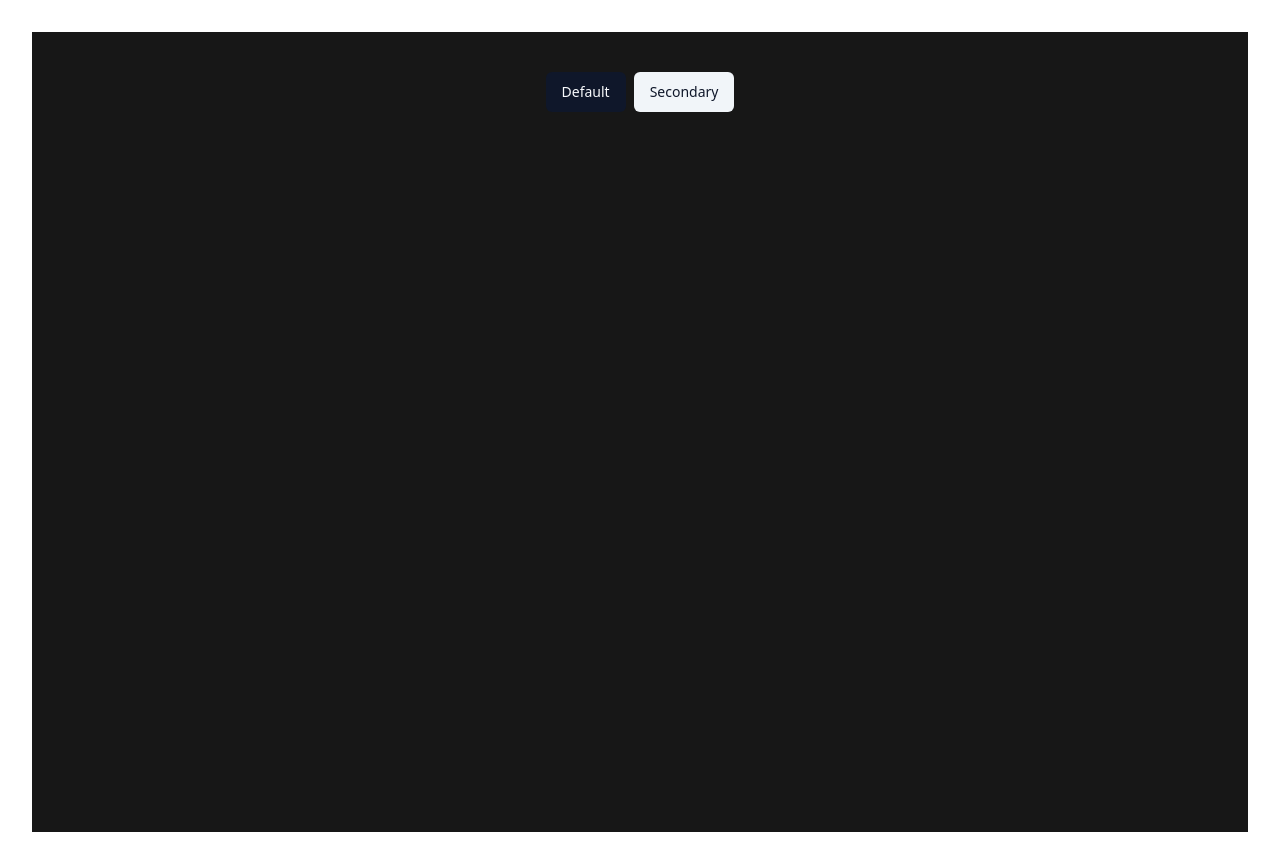
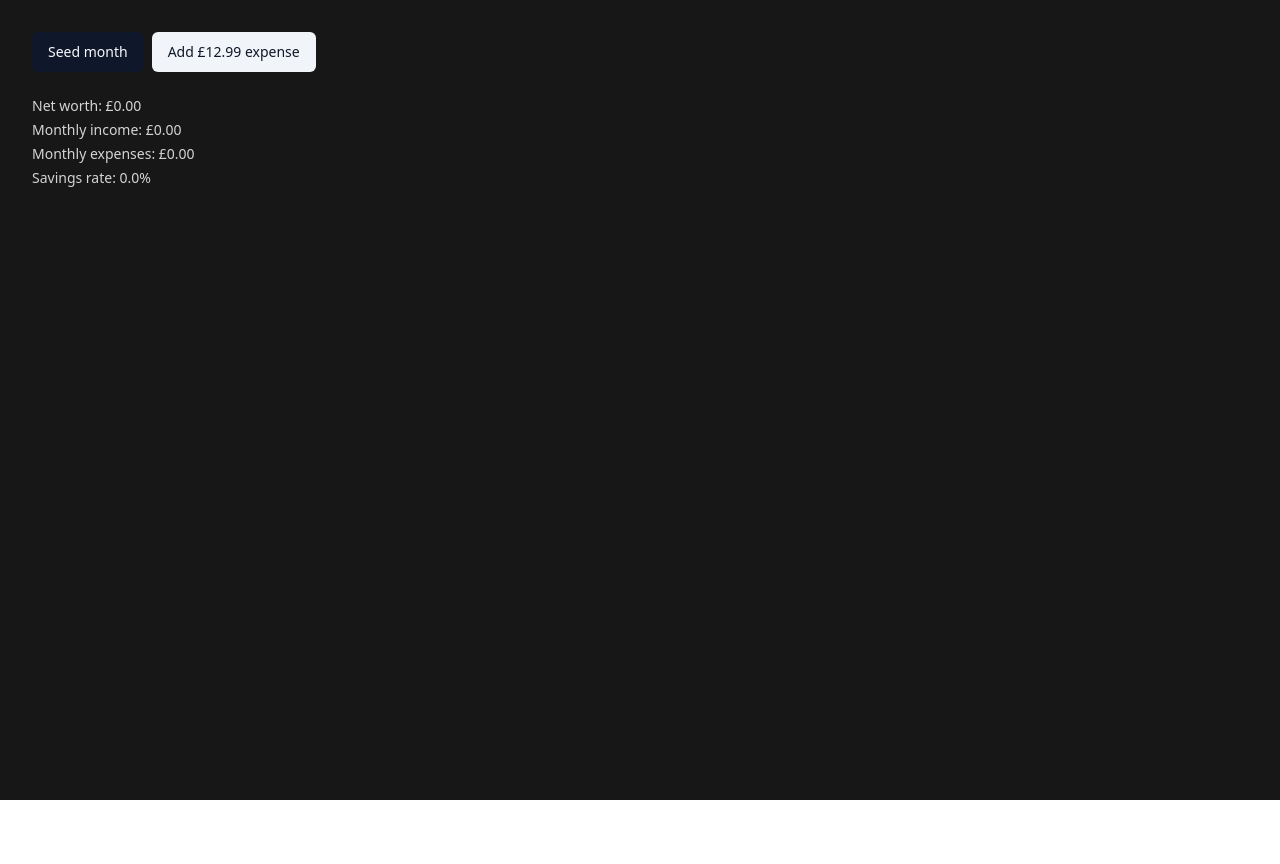
Before and after one commit to EthDevelopment/Lifesculptor-V1, a React (Vite) app in the folder lifesculptor-finance/: page / in a window 1280 px wide. After the commit the page ends 800 px from the top, so only its background shows below. Built offline with nearby package versions, Linux system fonts and the light colour scheme.

Commit message:
Added persistent local storage, add/update/delete transactions & accounts, Derived metrics: networth, income/expenses, savings rate,
Now we need to add the UI

```diff
--- a/lifesculptor-finance/src/App.tsx
+++ b/lifesculptor-finance/src/App.tsx
@@ -1,15 +1,57 @@
-import "./App.css";
-
-// src/App.tsx
 import { Button } from "@/components/ui/button";
+import { useFinanceStore } from "@/stores/useFinanceStore";
 
 export default function App() {
+  const addTxn = useFinanceStore((s) => s.addTransaction);
+  const netWorth = useFinanceStore((s) => s.netWorth());
+  const monthInc = useFinanceStore((s) => s.monthIncome());
+  const monthExp = useFinanceStore((s) => s.monthExpenses());
+  const savingsRate = useFinanceStore((s) => s.savingsRate());
+
+  const seed = () => {
+    const add = useFinanceStore.getState().addTransaction;
+    add({
+      type: "income",
+      accountId: "acc-monzo",
+      amount: 4200,
+      categoryId: "cat-salary",
+      date: new Date().toISOString(),
+    });
+    add({
+      type: "expense",
+      accountId: "acc-monzo",
+      amount: 2850,
+      categoryId: "cat-rent",
+      date: new Date().toISOString(),
+    });
+  };
+
   return (
-    <div className="p-10 bg-neutral-900 min-h-screen text-white">
-      <Button variant="default">Default</Button>
-      <Button variant="secondary" className="ml-2">
-        Secondary
-      </Button>
+    <div className="min-h-screen bg-neutral-900 text-neutral-100 p-8 space-y-6">
+      <div className="space-x-2">
+        <Button onClick={seed}>Seed month</Button>
+        <Button
+          variant="secondary"
+          onClick={() =>
+            addTxn({
+              type: "expense",
+              accountId: "acc-monzo",
+              amount: 12.99,
+              categoryId: "cat-eatingout",
+              date: new Date().toISOString(),
+            })
+          }
+        >
+          Add £12.99 expense
+        </Button>
+      </div>
+
+      <div className="text-sm text-neutral-300 space-y-1">
+        <div>Net worth: £{netWorth.toFixed(2)}</div>
+        <div>Monthly income: £{monthInc.toFixed(2)}</div>
+        <div>Monthly expenses: £{monthExp.toFixed(2)}</div>
+        <div>Savings rate: {(savingsRate * 100).toFixed(1)}%</div>
+      </div>
     </div>
   );
 }
--- /dev/null
+++ b/lifesculptor-finance/src/stores/useFinanceStore.ts
@@ -0,0 +1,185 @@
+import { create } from "zustand";
+import { persist, createJSONStorage } from "zustand/middleware";
+import { nanoid } from "nanoid";
+import { startOfMonth, endOfMonth, isWithinInterval, parseISO } from "date-fns";
+import type { Account, Category, Transaction, TxnType } from "@/types/finance";
+
+// ---------- Helpers
+const nowISO = () => new Date().toISOString();
+
+// Default categories (simple for MVP)
+const DEFAULT_CATEGORIES: Category[] = [
+  { id: "cat-salary", name: "Salary", kind: "income", emoji: "💼" },
+  { id: "cat-business", name: "Business", kind: "income", emoji: "💼" },
+  { id: "cat-groceries", name: "Groceries", kind: "expense", emoji: "🛒" },
+  { id: "cat-rent", name: "Rent", kind: "expense", emoji: "🏠" },
+  { id: "cat-transport", name: "Transport", kind: "expense", emoji: "🚇" },
+  { id: "cat-eatingout", name: "Eating Out", kind: "expense", emoji: "🍴" },
+];
+
+// Seed accounts (you can delete these once UI exists)
+const SEED_ACCOUNTS: Account[] = [
+  {
+    id: "acc-cash",
+    name: "Cash",
+    type: "cash",
+    currency: "GBP",
+    createdAt: nowISO(),
+  },
+  {
+    id: "acc-monzo",
+    name: "Monzo",
+    type: "bank",
+    currency: "GBP",
+    createdAt: nowISO(),
+  },
+  {
+    id: "acc-amex",
+    name: "AMEX",
+    type: "credit",
+    currency: "GBP",
+    createdAt: nowISO(),
+  },
+];
+
+// ---------- Store shape
+type FinanceState = {
+  accounts: Account[];
+  categories: Category[];
+  transactions: Transaction[];
+
+  // Accounts
+  addAccount: (input: Omit<Account, "id" | "createdAt">) => string;
+  updateAccount: (id: string, patch: Partial<Account>) => void;
+  deleteAccount: (id: string) => void;
+
+  // Transactions
+  addTransaction: (
+    input: Omit<Transaction, "id" | "createdAt" | "updatedAt">
+  ) => string;
+  updateTransaction: (id: string, patch: Partial<Transaction>) => void;
+  deleteTransaction: (id: string) => void;
+
+  // Derived
+  netWorth: () => number;
+  monthIncome: (d?: Date) => number;
+  monthExpenses: (d?: Date) => number;
+  savingsRate: (d?: Date) => number;
+  balanceByAccount: (accountId: string) => number;
+};
+
+// ---------- Implementation
+export const useFinanceStore = create<FinanceState>()(
+  persist(
+    (set, get) => ({
+      accounts: SEED_ACCOUNTS,
+      categories: DEFAULT_CATEGORIES,
+      transactions: [],
+
+      // Accounts
+      addAccount: (input) => {
+        const id = nanoid();
+        const account: Account = {
+          id,
+          name: input.name,
+          type: input.type,
+          currency: input.currency ?? "GBP",
+          archived: input.archived,
+          createdAt: nowISO(),
+        };
+        set((s) => ({ accounts: [account, ...s.accounts] }));
+        return id;
+      },
+      updateAccount: (id, patch) => {
+        set((s) => ({
+          accounts: s.accounts.map((a) =>
+            a.id === id ? { ...a, ...patch } : a
+          ),
+        }));
+      },
+      deleteAccount: (id) => {
+        set((s) => ({
+          accounts: s.accounts.filter((a) => a.id !== id),
+          transactions: s.transactions.filter((t) => t.accountId !== id),
+        }));
+      },
+
+      // Transactions
+      addTransaction: (input) => {
+        const id = nanoid();
+        const txn: Transaction = {
+          ...input,
+          id,
+          createdAt: nowISO(),
+        };
+        set((s) => ({ transactions: [txn, ...s.transactions] }));
+        return id;
+      },
+      updateTransaction: (id, patch) => {
+        set((s) => ({
+          transactions: s.transactions.map((t) =>
+            t.id === id ? { ...t, ...patch, updatedAt: nowISO() } : t
+          ),
+        }));
+      },
+      deleteTransaction: (id) => {
+        set((s) => ({
+          transactions: s.transactions.filter((t) => t.id !== id),
+        }));
+      },
+
+      // Derived
+      balanceByAccount: (accountId) => {
+        const txns = get().transactions.filter(
+          (t) => t.accountId === accountId
+        );
+        return txns.reduce((sum, t) => {
+          if (t.type === "income") return sum + t.amount;
+          if (t.type === "expense") return sum - t.amount;
+          // transfers ignored for MVP
+          return sum;
+        }, 0);
+      },
+      netWorth: () => {
+        const { accounts } = get();
+        return accounts.reduce(
+          (sum, a) =>
+            sum + get().balanceByAccount(a.id) * (a.type === "credit" ? -1 : 1),
+          0
+        );
+      },
+      monthIncome: (d = new Date()) => {
+        const txns = get().transactions;
+        const range = { start: startOfMonth(d), end: endOfMonth(d) };
+        return txns
+          .filter(
+            (t) =>
+              t.type === "income" && isWithinInterval(parseISO(t.date), range)
+          )
+          .reduce((s, t) => s + t.amount, 0);
+      },
+      monthExpenses: (d = new Date()) => {
+        const txns = get().transactions;
+        const range = { start: startOfMonth(d), end: endOfMonth(d) };
+        return txns
+          .filter(
+            (t) =>
+              t.type === "expense" && isWithinInterval(parseISO(t.date), range)
+          )
+          .reduce((s, t) => s + t.amount, 0);
+      },
+      savingsRate: (d = new Date()) => {
+        const income = get().monthIncome(d);
+        const expense = get().monthExpenses(d);
+        if (income === 0) return 0;
+        return (income - expense) / income;
+      },
+    }),
+    {
+      name: "ls-finance-v1",
+      storage: createJSONStorage(() => localStorage),
+      version: 1,
+      // migration logic can go here as we evolve the schema
+    }
+  )
+);
--- /dev/null
+++ b/lifesculptor-finance/src/types/finance.ts
@@ -0,0 +1,32 @@
+export type AccountType = "cash" | "bank" | "credit" | "savings" | "investment";
+export type TxnType = "income" | "expense" | "transfer";
+
+export type Account = {
+  id: string;
+  name: string;
+  type: AccountType;
+  currency: "GBP"; // MVP
+  createdAt: string; // ISO
+  archived?: boolean;
+};
+
+export type Category = {
+  id: string;
+  name: string;
+  kind: "income" | "expense";
+  emoji?: string;
+  color?: string;
+};
+
+export type Transaction = {
+  id: string;
+  type: TxnType;
+  accountId: string;
+  amount: number; // positive; sign is implied by type
+  categoryId?: string;
+  note?: string;
+  tags?: string[];
+  date: string; // ISO
+  createdAt: string;
+  updatedAt?: string;
+};
```
